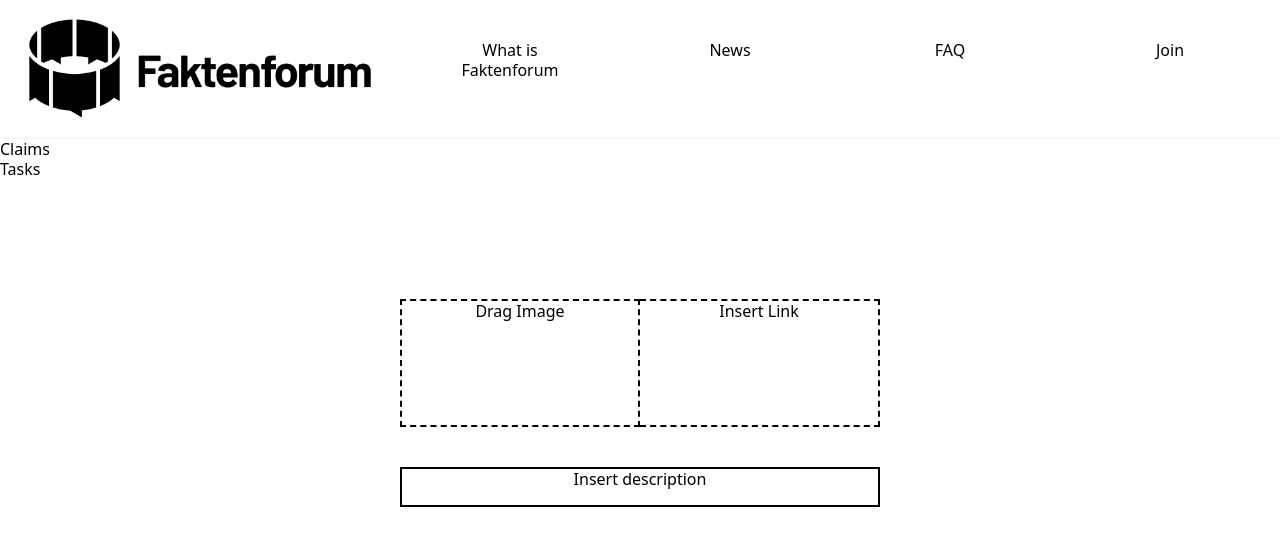
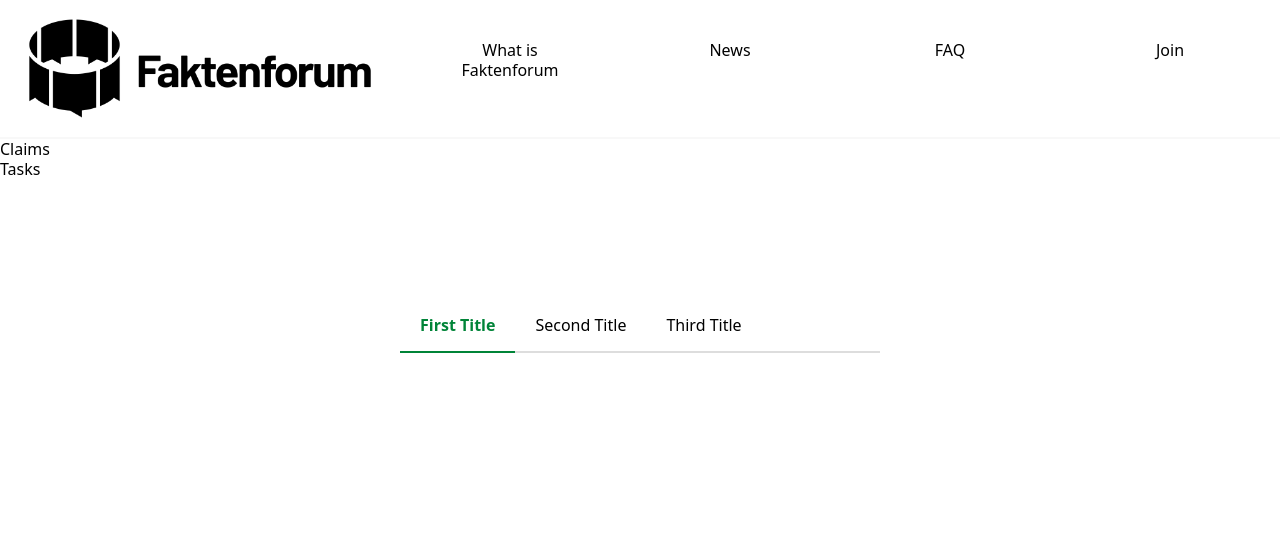
Before and after one commit to jplusplus/faktenforum-frontend, a Vue app: page /submission/initial in a window 1280 px wide. Shown: the top 546 px of the page. Built offline with nearby package versions, Linux system fonts and the light colour scheme.

Commit message:
Added simple tabs with JavaScript

```diff
--- /dev/null
+++ b/src/components/TabContent.vue
@@ -0,0 +1,20 @@
+<template>
+  <div class="tab" :class="active == 'true' ? 'active' : ''" ref="tabs">
+    <slot></slot>
+  </div>
+</template>
+
+<script setup>
+import { onMounted, ref } from "vue";
+
+const props = defineProps(["active"]);
+</script>
+
+<style>
+.tab {
+  display: none;
+}
+.tab.active {
+  display: block;
+}
+</style>
--- /dev/null
+++ b/src/components/TabNav.vue
@@ -0,0 +1,86 @@
+<template>
+  <div id="tabs-container" :class="customClass" ref="tabContainer">
+    <div id="tab-headers">
+      <ul>
+        <!-- this shows all of the titles -->
+        <li
+          v-for="(tab, index) in tabs"
+          :key="index"
+          :class="activeTabIndex == index ? 'active' : ''"
+          @click="changeTab(index)"
+          ref="tabHeaders"
+        >
+          {{ tab.title }}
+        </li>
+      </ul>
+    </div>
+    <!-- this is where the tabs go, in this slot -->
+    <div id="active-tab">
+      <slot></slot>
+    </div>
+  </div>
+</template>
+
+<script setup>
+import { onMounted, reactive, ref } from "vue";
+
+const props = defineProps(["customClass"]);
+let tabContainer = ref(null);
+let tabHeaders = ref(null);
+let tabs = ref(null);
+let activeTabIndex = ref(0);
+
+onMounted(() => {
+  tabs.value = [...tabContainer.value.querySelectorAll(".tab")];
+  for (let x of tabs.value) {
+    if (x.classList.contains("active")) {
+      activeTabIndex = tabs.value.indexOf(x);
+    }
+  }
+});
+const changeTab = (index) => {
+  activeTabIndex = index;
+  for (let x of [...tabs.value, ...tabHeaders.value]) {
+    x.classList.remove("active");
+  }
+  tabs.value[activeTabIndex].classList.add("active");
+  tabHeaders.value[activeTabIndex].classList.add("active");
+};
+</script>
+
+<style>
+#tab-headers ul {
+  margin: 0;
+  padding: 0;
+  display: flex;
+  border-bottom: 2px solid #ddd;
+}
+#tab-headers ul li {
+  list-style: none;
+  padding: 1rem 1.25rem;
+  position: relative;
+  cursor: pointer;
+}
+#tab-headers ul li.active {
+  color: #008438;
+  font-weight: bold;
+}
+
+#tab-headers ul li.active:after {
+  content: "";
+  position: absolute;
+  bottom: -2px;
+  left: 0;
+  height: 2px;
+  width: 100%;
+  background: #008438;
+}
+#active-tab,
+#tab-headers {
+  width: 100%;
+}
+
+#active-tab {
+  padding: 0.75rem;
+}
+</style>
--- a/src/components/claimsubmission/SubmissionForm.vue
+++ b/src/components/claimsubmission/SubmissionForm.vue
@@ -1,9 +1,12 @@
+<script setup lang="ts">
+import TabContent from "../TabContent.vue";
+import TabNav from "../TabNav.vue";
+</script>
+
 <template>
-  <div>
-    <div class="grid grid-cols-2 grid-rows-2 gap-y-10">
-      <div class="border-dashed border-2 border-black text-center h-32 align-middle">Drag Image</div>
-      <div class="border-dashed border-t-2 border-b-2 border-r-2 border-black text-center h-32">Insert Link</div>
-      <div class="col-span-2 border-2 border-black text-center h-10">Insert description</div>
-    </div>
-  </div>
+  <TabNav>
+    <TabContent title="First Title"><div>"A"</div></TabContent>
+    <TabContent title="Second Title"><div>"B"</div></TabContent>
+    <TabContent title="Third Title"><div>C</div></TabContent>
+  </TabNav>
 </template>
--- a/tsconfig.json
+++ b/tsconfig.json
@@ -8,7 +8,7 @@
     "sourceMap": true,
     "resolveJsonModule": true,
     "esModuleInterop": true,
-    "lib": ["esnext", "dom"],
+    "lib": ["esnext", "dom", "DOM.Iterable"],
     "types": ["vite-plugin-pages/client", "vite-plugin-vue-layouts/client"]
   },
   "include": ["src/**/*.ts", "src/**/*.d.ts", "src/**/*.tsx", "src/**/*.vue"]
```
